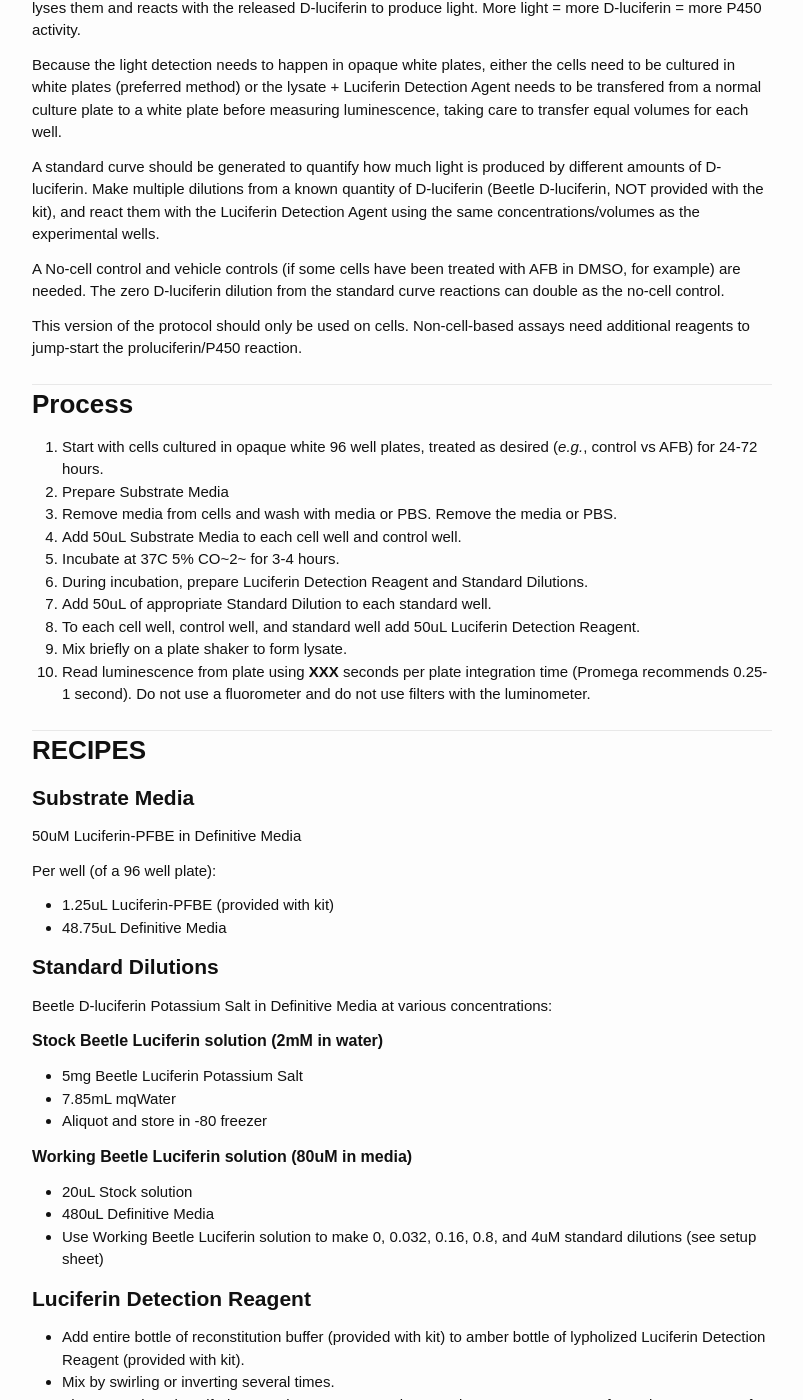
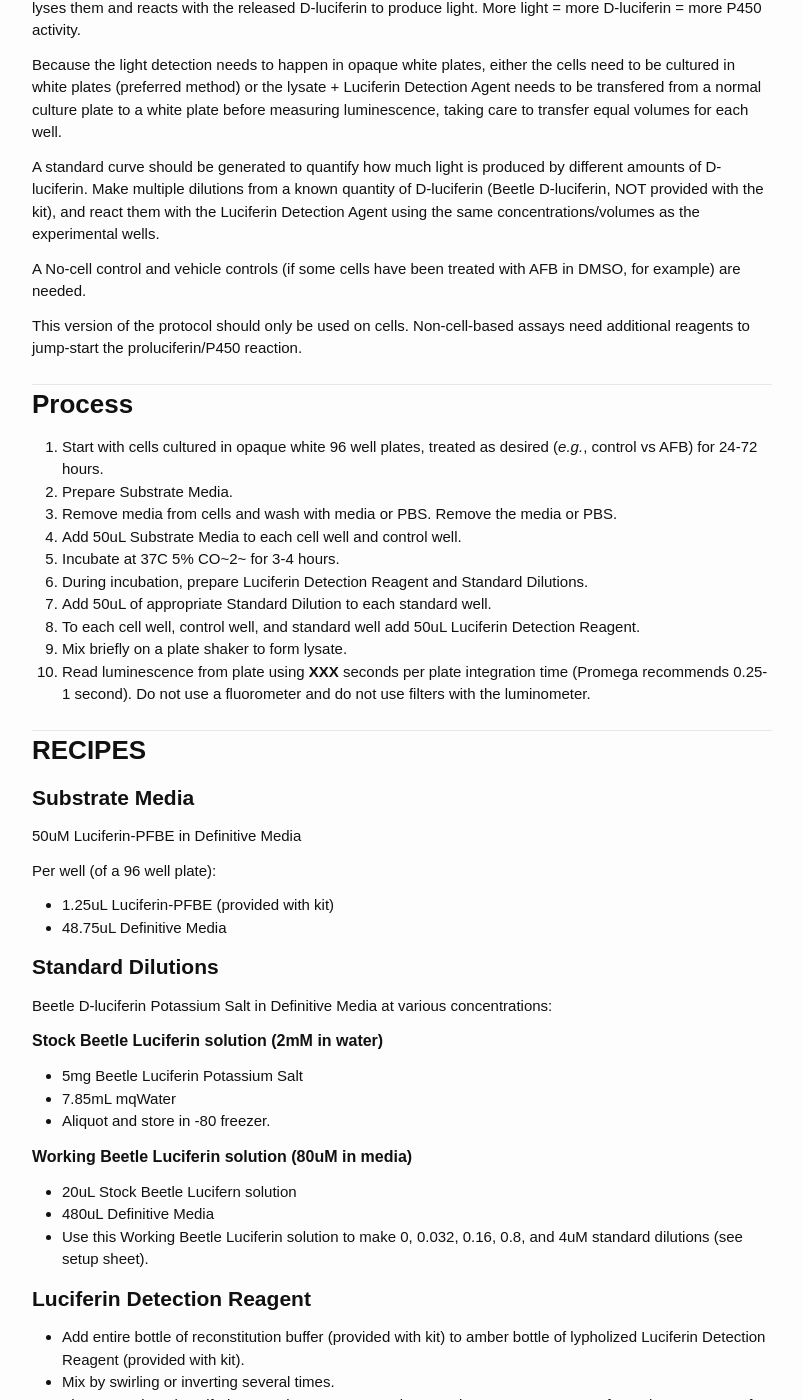
Before and after one commit to aduffy70/Protocols, a Jekyll site: the page built from P450-Glo_CYP3A4_assay.md, in a window 1280 px wide and 1400 px high, scrolled down 354 px. Shown: the whole window, without its empty margins (238-1041 px from the left). Built offline with Jekyll 4.4.1, drawn with Linux system fonts in a browser that asks for light colours; some web fonts are replaced.

Commit message:
typos and final tweaks to new protocol

```diff
--- a/P450-Glo_CYP3A4_assay.md
+++ b/P450-Glo_CYP3A4_assay.md
@@ -16,7 +16,7 @@ Because the light detection needs to happen in opaque white plates, either the c
 
 A standard curve should be generated to quantify how much light is produced by different amounts of D-luciferin. Make multiple dilutions from a known quantity of D-luciferin (Beetle D-luciferin, NOT provided with the kit), and react them with the Luciferin Detection Agent using the same concentrations/volumes as the experimental wells.
 
-A No-cell control and vehicle controls (if some cells have been treated with AFB in DMSO, for example) are needed. The zero D-luciferin dilution from the standard curve reactions can double as the no-cell control.
+A No-cell control and vehicle controls (if some cells have been treated with AFB in DMSO, for example) are needed.
 
 This version of the protocol should only be used on cells. Non-cell-based assays need additional reagents to jump-start the proluciferin/P450 reaction.
 
@@ -24,7 +24,7 @@ This version of the protocol should only be used on cells. Non-cell-based assays
 # Process
 
 1. Start with cells cultured in opaque white 96 well plates, treated as desired (_e.g._, control vs AFB) for 24-72 hours.
-1. Prepare Substrate Media
+1. Prepare Substrate Media.
 1. Remove media from cells and wash with media or PBS. Remove the media or PBS.
 1. Add 50uL Substrate Media to each cell well and control well.
 1. Incubate at 37C 5% CO~2~ for 3-4 hours.
@@ -51,13 +51,13 @@ Beetle D-luciferin Potassium Salt in Definitive Media at various concentrations:
 
   * 5mg Beetle Luciferin Potassium Salt
   * 7.85mL mqWater
-  * Aliquot and store in -80 freezer
+  * Aliquot and store in -80 freezer.
 
 ### Working Beetle Luciferin solution (80uM in media)
 
-  * 20uL Stock solution
+  * 20uL Stock Beetle Lucifern solution
   * 480uL Definitive Media
-  * Use Working Beetle Luciferin solution to make 0, 0.032, 0.16, 0.8, and 4uM standard dilutions (see setup sheet)
+  * Use this Working Beetle Luciferin solution to make 0, 0.032, 0.16, 0.8, and 4uM standard dilutions (see setup sheet).
 
 ## Luciferin Detection Reagent
 
```
